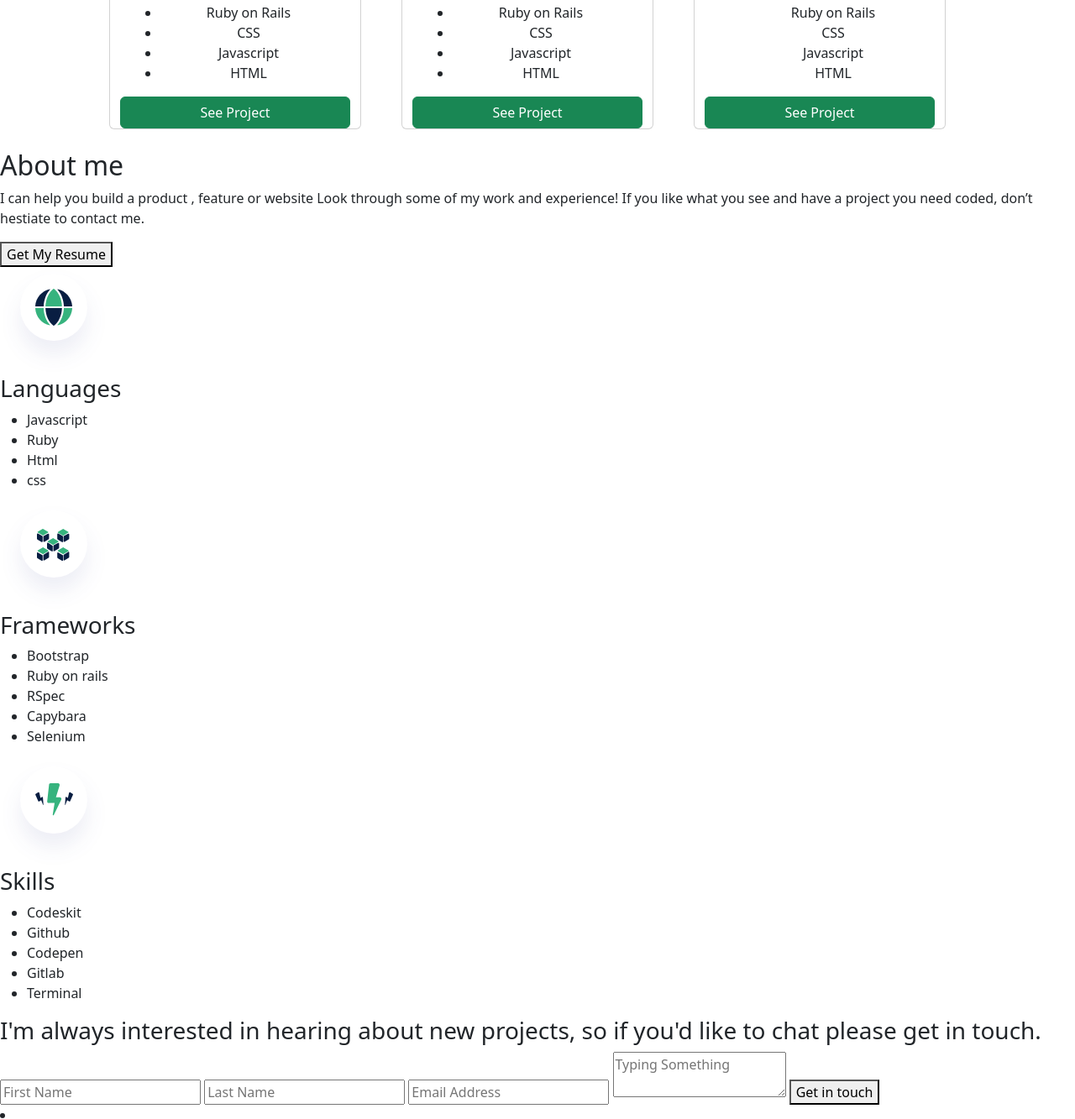
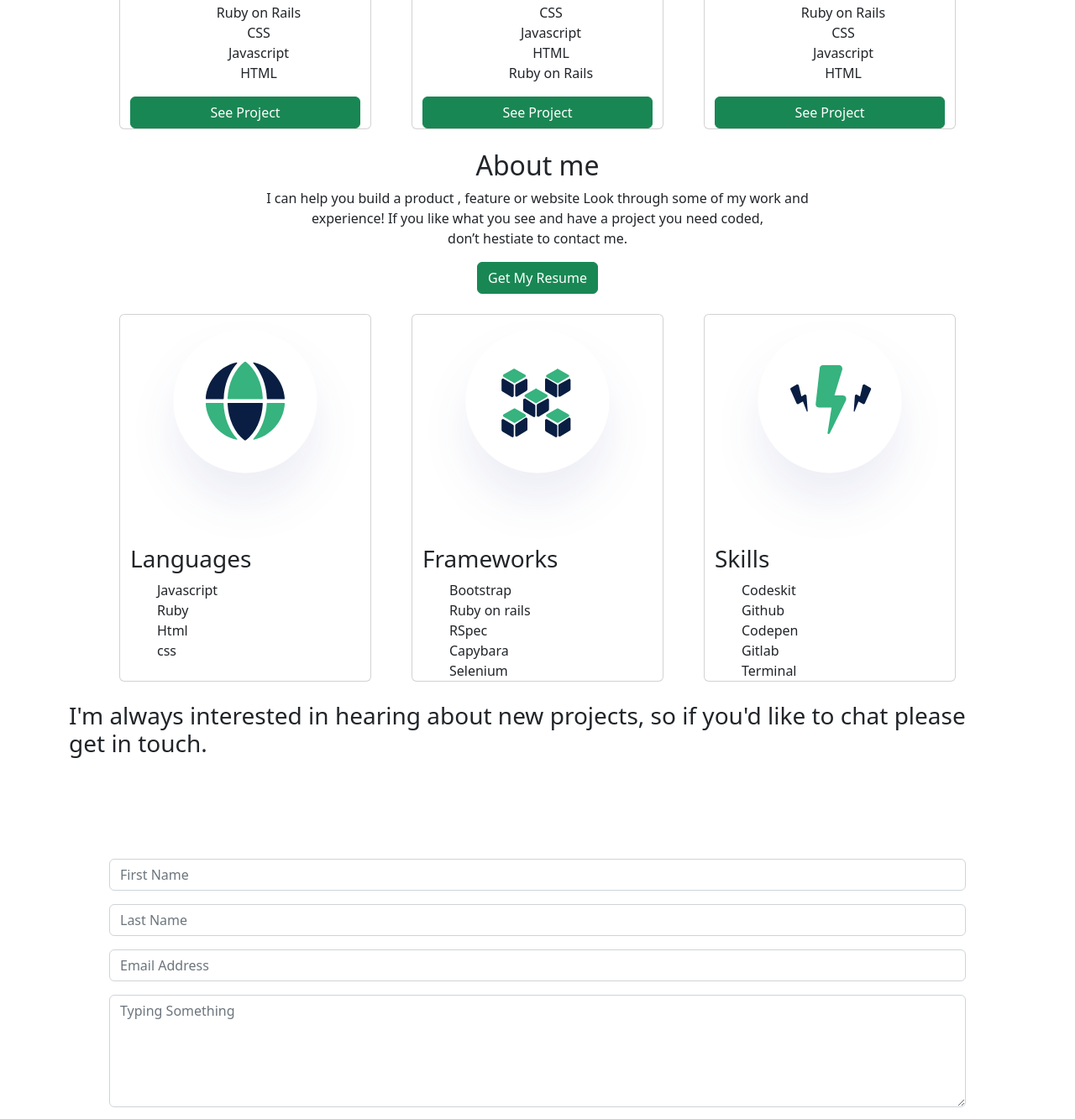
Before and after one commit to JacintaNgwu/Portfolio-Bootstrap, a plain HTML site: page index.html in a window 1280 px wide. Shown: the part 1467-2800 px from the top of the page at 84% size. Drawn offline with nearby package versions, Linux system fonts and the light colour scheme.

Commit message:
Update bootstrap

```diff
--- a/index.html
+++ b/index.html
@@ -101,7 +101,7 @@
       <div id="portfolio">
         <div class="container-flud text-center"><h2>My Recent Works</h2></div>
         <div class="container">
-          <div class="row m-4">
+          <div class="row m-4 justify-content-center">
             <!-- card 1 -->
             <div class="card mx-4" style="width: 300px">
               <img
@@ -112,11 +112,11 @@
               <div class="card-body text-center">
                 <h3 class="card-title">Multi-Post Stories <br />Gain+Glory</h3>
                 <div>
-                  <ul class="card-text">
-                    <li>Ruby on Rails</li>
-                    <li>CSS</li>
-                    <li>Javascript</li>
-                    <li>HTML</li>
+                  <ul class="card-text justify-content-center">
+                    <li class="list-group">Ruby on Rails</li>
+                    <li class="list-group">CSS</li>
+                    <li class="list-group">Javascript</li>
+                    <li class="list-group">HTML</li>
                   </ul>
                 </div>
               </div>
@@ -132,11 +132,11 @@
               <div class="card-body text-center">
                 <h3 class="card-title">Multi-Post Stories <br />Gain+Glory</h3>
                 <div>
-                  <ul class="card-text">
-                    <li>Ruby on Rails</li>
-                    <li>CSS</li>
-                    <li>Javascript</li>
-                    <li>HTML</li>
+                  <ul class="card-text justify-content-center">
+                    <li class="list-group">Ruby on Rails</li>
+                    <li class="list-group">CSS</li>
+                    <li class="list-group">Javascript</li>
+                    <li class="list-group">HTML</li>
                   </ul>
                 </div>
               </div>
@@ -152,18 +152,18 @@
               <div class="card-body text-center">
                 <h3 class="card-title">Multi-Post Stories <br />Gain+Glory</h3>
                 <div>
-                  <ul class="card-text">
-                    <li>Ruby on Rails</li>
-                    <li>CSS</li>
-                    <li>Javascript</li>
-                    <li>HTML</li>
+                  <ul class="card-text justify-content-center">
+                    <li class="list-group">Ruby on Rails</li>
+                    <li class="list-group">CSS</li>
+                    <li class="list-group">Javascript</li>
+                    <li class="list-group">HTML</li>
                   </ul>
                 </div>
               </div>
               <button class="btn btn-success">See Project</button>
             </div>
           </div>
-          <div class="row m-4">
+          <div class="row m-4 justify-content-center">
             <!-- card 4 -->
             <div class="card mx-4" style="width: 300px">
               <img
@@ -174,11 +174,11 @@
               <div class="card-body text-center">
                 <h3 class="card-title">Multi-Post Stories <br />Gain+Glory</h3>
                 <div>
-                  <ul class="card-text">
-                    <li>Ruby on Rails</li>
-                    <li>CSS</li>
-                    <li>Javascript</li>
-                    <li>HTML</li>
+                  <ul class="card-text justify-content-center">
+                    <li class="list-group">Ruby on Rails</li>
+                    <li class="list-group">CSS</li>
+                    <li class="list-group">Javascript</li>
+                    <li class="list-group">HTML</li>
                   </ul>
                 </div>
               </div>
@@ -194,11 +194,11 @@
               <div class="card-body text-center">
                 <h3 class="card-title">Multi-Post Stories <br />Gain+Glory</h3>
                 <div>
-                  <ul class="card-text">
-                    <li>Ruby on Rails</li>
-                    <li>CSS</li>
-                    <li>Javascript</li>
-                    <li>HTML</li>
+                  <ul class="card-text justify-content-center">
+                    <li class="list-group">CSS</li>
+                    <li class="list-group">Javascript</li>
+                    <li class="list-group">HTML</li>
+                    <li class="list-group">Ruby on Rails</li>
                   </ul>
                 </div>
               </div>
@@ -214,11 +214,11 @@
               <div class="card-body text-center">
                 <h3 class="card-title">Multi-Post Stories <br />Gain+Glory</h3>
                 <div>
-                  <ul class="col justify-content-center card-text">
-                    <li class="list-group ">Ruby on Rails</li>
-                    <li class="list-group ">CSS</li>
-                    <li class="list-group ">Javascript</li>
-                    <li class="list-group ">HTML</li>
+                  <ul class="justify-content-center card-text">
+                    <li class="list-group">Ruby on Rails</li>
+                    <li class="list-group">CSS</li>
+                    <li class="list-group">Javascript</li>
+                    <li class="list-group">HTML</li>
                   </ul>
                 </div>
               </div>
@@ -229,96 +229,150 @@
       </div>
 
       <!-- about section -->
-      <div id="about">
-        <div>
+      <div id="about p-5">
+        <div class="container-flud text-center">
           <h2>About me</h2>
           <p>
             I can help you build a product , feature or website Look through
-            some of my work and experience! If you like what you see and have a
-            project you need coded, don’t hestiate to contact me.
+            some of my work and <br />
+            experience! If you like what you see and have a project you need
+            coded, <br />
+            don’t hestiate to contact me.
           </p>
-          <button>Get My Resume</button>
+          <button class="btn btn-success">Get My Resume</button>
         </div>
+        <div class="row m-4 justify-content-center">
           <!-- language -->
-        <div>
+          <div class="card mx-4 bg-grey" style="width: 300px">
             <img src="./images/languages.svg" />
             <h3>Languages</h3>
-          <ul>
-            <li>Javascript</li>
-            <li>Ruby</li>
-            <li>Html</li>
-            <li>css</li>
+            <ul class="justify-content-center card-text">
+              <li class="list-group">Javascript</li>
+              <li class="list-group">Ruby</li>
+              <li class="list-group">Html</li>
+              <li class="list-group">css</li>
             </ul>
           </div>
           <!-- framework -->
-        <div>
+          <div class="card mx-4 bg-grey" style="width: 300px">
             <img src="./images/frameworks.svg" />
             <h3>Frameworks</h3>
-          <ul>
-            <li>Bootstrap</li>
-            <li>Ruby on rails</li>
-            <li>RSpec</li>
-            <li>Capybara</li>
-            <li>Selenium</li>
+            <ul class="justify-content-center card-text">
+              <li class="list-group">Bootstrap</li>
+              <li class="list-group">Ruby on rails</li>
+              <li class="list-group">RSpec</li>
+              <li class="list-group">Capybara</li>
+              <li class="list-group">Selenium</li>
             </ul>
           </div>
           <!-- skills -->
-        <div>
+          <div class="card mx-4 bg-grey" style="width: 300px">
             <img src="./images/skills.svg" />
             <h3>Skills</h3>
-          <ul>
-            <li>Codeskit</li>
-            <li>Github</li>
-            <li>Codepen</li>
-            <li>Gitlab</li>
-            <li>Terminal</li>
+            <ul class="justify-content-center card-text">
+              <li class="list-group">Codeskit</li>
+              <li class="list-group">Github</li>
+              <li class="list-group">Codepen</li>
+              <li class="list-group">Gitlab</li>
+              <li class="list-group">Terminal</li>
             </ul>
+          </div>
         </div>
       </div>
 
       <!-- Form -->
-      <form action="formspree" method="post" id="contact">
-        <div>
+
+      <div class="container mt-3">
+        <div class="row">
           <h3>
             I'm always interested in hearing about new projects, so if you'd
             like to chat please get in touch.
           </h3>
-        </div>
-        <div>
-          <input type="text" name="firstName" placeholder="First Name" />
-          <input type="text" name="lastName" placeholder="Last Name" />
-          <input type="email" name="email" placeholder="Email Address" />
-          <textarea name="message" placeholder="Typing Something"></textarea>
-          <button type="submit">Get in touch</button>
+
+          <form>
+            <div class="mb-5 mt-5 p-5">
+              <input
+                type="text"
+                class="form-control mb-3 mt-3"
+                name="firstName"
+                placeholder="First Name"
+              />
+              <input
+                type="text"
+                class="form-control mb-3 mt-3"
+                name="lastName"
+                placeholder="Last Name"
+              />
+              <input
+                type="email"
+                class="form-control mb-3 mt-3"
+                name="email"
+                placeholder="Email Address"
+              />
+              <textarea
+                class="form-control mb-3 mt-3"
+                rows="5"
+                name="message"
+                placeholder="Typing Something"
+              ></textarea>
+              <button class="btn btn-success" type="submit">
+                Get in touch
+              </button>
             </div>
           </form>
+        </div>
+      </div>
     </main>
 
     <footer>
       <div>
-        <li>
+        <ul class="row justify-content-center py-4">
+          <li class="list-group col-sm-1">
             <a href="#"
-            ><img src="./images/github (1).svg" alt="github-icon"
+              ><img
+                src="./images/github (1).svg"
+                alt="github-icon"
+                width="20"
+                height="30"
             /></a>
           </li>
-        <li>
+          <li class="list-group col-sm-1">
             <a href="#"
-            ><img src="./images/linkedin-in.svg" alt="linkedin-icon"
+              ><img
+                src="./images/linkedin-in.svg"
+                alt="linkedin-icon"
+                width="20"
+                height="30"
             /></a>
           </li>
-        <li>
+          <li class="list-group col-sm-1">
             <a href=""
-            ><img src="./images/angellist (1).svg" alt="angellist-icon"
+              ><img
+                src="./images/angellist (1).svg"
+                alt="angellist-icon"
+                width="20"
+                height="30"
             /></a>
           </li>
-        <li>
+          <li class="list-group col-sm-1">
             <a href="#"
-            ><img src="./images/twitter (1).svg" alt="twitter-icon"
+              ><img
+                src="./images/twitter (1).svg"
+                alt="twitter-icon"
+                width="20"
+                height="30"
             /></a>
           </li>
-        <li>
-          <a href="#"><img src="./images/m-solid.svg" alt="medium-icon" /></a>
+          <li class="list-group col-sm-1">
+            <a href="#"
+              ><img
+                src="./images/m-solid.svg"
+                alt="medium-icon"
+                width="20"
+                height="30"
+            /></a>
           </li>
+        </ul>
       </div>
     </footer>
 
```
Lines whose indentation alone changed are shown as unchanged.
